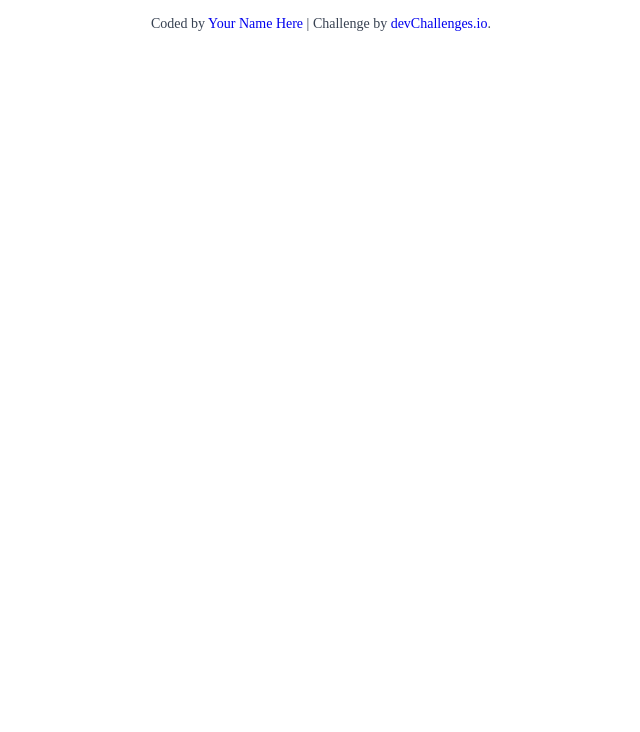
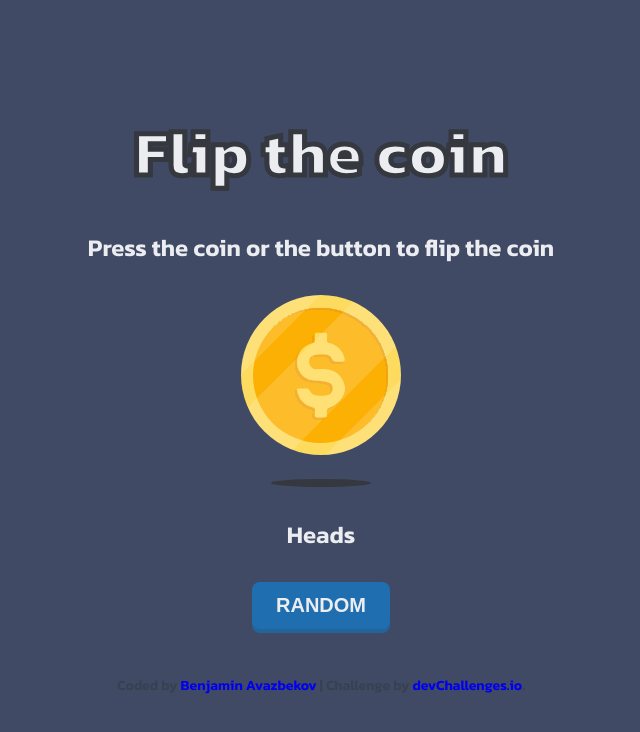
Before and after one commit to BenjaminBJJ/flip-the-coin-master, a plain HTML site: page index.html in a window 1280 px wide. Shown: the whole page, without its empty margins (319-959 px from the left). Drawn offline with Linux system fonts and the light colour scheme.

Commit message:
Add JS HTML CSS for "Flip the coin"

```diff
--- a/index.html
+++ b/index.html
@@ -4,38 +4,12 @@
 		<meta charset="UTF-8" />
 		<meta name="viewport" content="width=device-width, initial-scale=1.0" />
 
-    <link
-      rel="icon"
-      href="resources/favicon.ico"
-      type="image/x-icon"
-      sizes="96x96"
-    />
-
+		<link rel="icon" href="resources/favicon.ico" type="image/x-icon" sizes="96x96" />
+		<link rel="stylesheet" href="style.css" />
+		<script defer src="script.js"></script>
 		<title>Flip the coin | devChallenges.io</title>
 
 		<!--You are welcome to delete these styles or modify them in your own stylesheet -->
-    <style>
-      * {
-        margin: 0;
-        padding: 0;
-        box-sizing: border-box;
-      }
-
-      body {
-        height: 100vh;
-      }
-
-      .author-info {
-        font-size: 14px;
-        text-align: center;
-        margin-top: 16px;
-        color: rgb(55, 65, 81);
-      }
-
-      .author-info a {
-        text-decoration: none;
-      }
-    </style>
 	</head>
 	<body>
 		<!--
@@ -48,10 +22,17 @@
 
     -->
 
+		<h1 class="heading">Flip the coin</h1>
+		<p class="subheading">Press the coin or the button to flip the coin</p>
+		<div class="coin-container" id="coin-container">
+			<img id="coin" src="/resources/heads.svg" alt="heads" class="heads" />
+			<img src="/resources/shadow.svg" alt="shadow" class="shadow" />
+		</div>
+		<p class="result" id="result">Heads</p>
+		<button id="flip-button">Random</button>
 		<div class="author-info">
-      Coded by <a href="#">Your Name Here</a> | Challenge by
-      <a href="https://www.devchallenges.io?ref=challenge" target="_blank"
-        >devChallenges.io</a
+			Coded by <a href="#">Benjamin Avazbekov</a> | Challenge by
+			<a href="https://www.devchallenges.io?ref=challenge" target="_blank">devChallenges.io</a
 			>.
 		</div>
 	</body>
--- /dev/null
+++ b/script.js
@@ -0,0 +1,10 @@
+let coinImage = document.getElementById("coin");
+
+function randomCoinSide() {
+	const result = Math.random() < 0.5 ? "Heads" : "Tails";
+	result == "Heads"
+		? (coinImage.src = "/resources/heads.svg")
+		: (coinImage.src = "/resources/tails.svg");
+	document.querySelector("#result").textContent = result;
+}
+document.querySelector("#flip-button").addEventListener("click", randomCoinSide);
--- /dev/null
+++ b/style.css
@@ -0,0 +1,85 @@
+@import url("https://fonts.googleapis.com/css2?family=Kanit:wght@600;800&display=swap");
+:root {
+	--button-color: #1f6fb0;
+	--button-shadow: #23649b;
+	--text-color: #ecedf0;
+	--background-color: #404a65;
+	--text-shadow: #35383f;
+}
+* {
+	margin: 0;
+	padding: 0;
+	box-sizing: border-box;
+}
+
+body {
+	height: 100vh;
+	background-color: var(--background-color);
+	font-family: Kanit;
+	display: flex;
+	gap: 30px;
+	flex-direction: column;
+	justify-content: center;
+	align-items: center;
+}
+
+.coin-container {
+	display: flex;
+	flex-direction: column;
+	gap: 10px;
+	align-items: center;
+	justify-content: center;
+	align-items: center;
+	gap: 24px;
+}
+
+.author-info {
+	font-size: 14px;
+	text-align: center;
+	margin-top: 16px;
+	color: rgb(55, 65, 81);
+	position: sticky;
+	bottom: 0px;
+}
+
+.author-info a {
+	text-decoration: none;
+}
+.heading {
+	/* Heading Text Shadow */
+	text-shadow: 2px 2px 0px var(--text-shadow);
+	-webkit-text-stroke-width: 5px;
+	-webkit-text-stroke-color: var(--text-shadow);
+	font-size: 64px;
+	text-align: center;
+	color: var(--text-color);
+	font-weight: 800;
+}
+.subheading,
+.result {
+	font-size: 24px;
+	color: var(--text-color);
+	font-weight: 600;
+}
+
+button {
+	/* Button Shadow */
+	box-shadow: 0px 4px 0px 0px var(--button-shadow);
+	text-transform: uppercase;
+	background-color: var(--button-color);
+	color: var(--text-color);
+	font-size: 20px;
+	padding: 12px 24px;
+	border: none;
+	border-radius: 8px;
+	font-weight: 600;
+	cursor: pointer;
+	transition: background-color 0.3s, box-shadow 0.3s, transform 0.1s;
+}
+button:active {
+	transform: translateY(2px);
+	box-shadow: 0px 2px 0px 0px var(--button-shadow);
+}
+button:hover {
+	background-color: #1f6fb0e8;
+}
```
Lines whose indentation alone changed are shown as unchanged.
